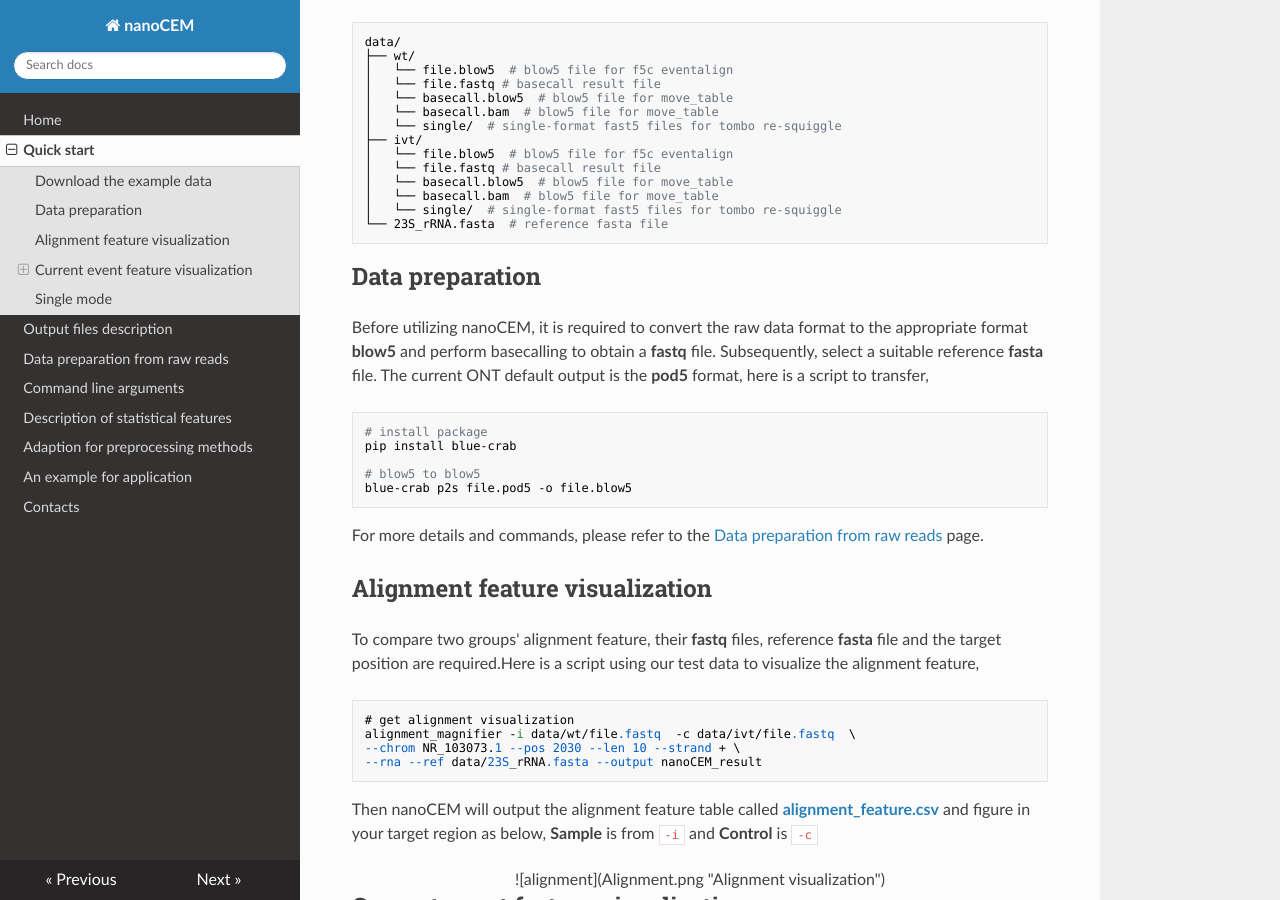
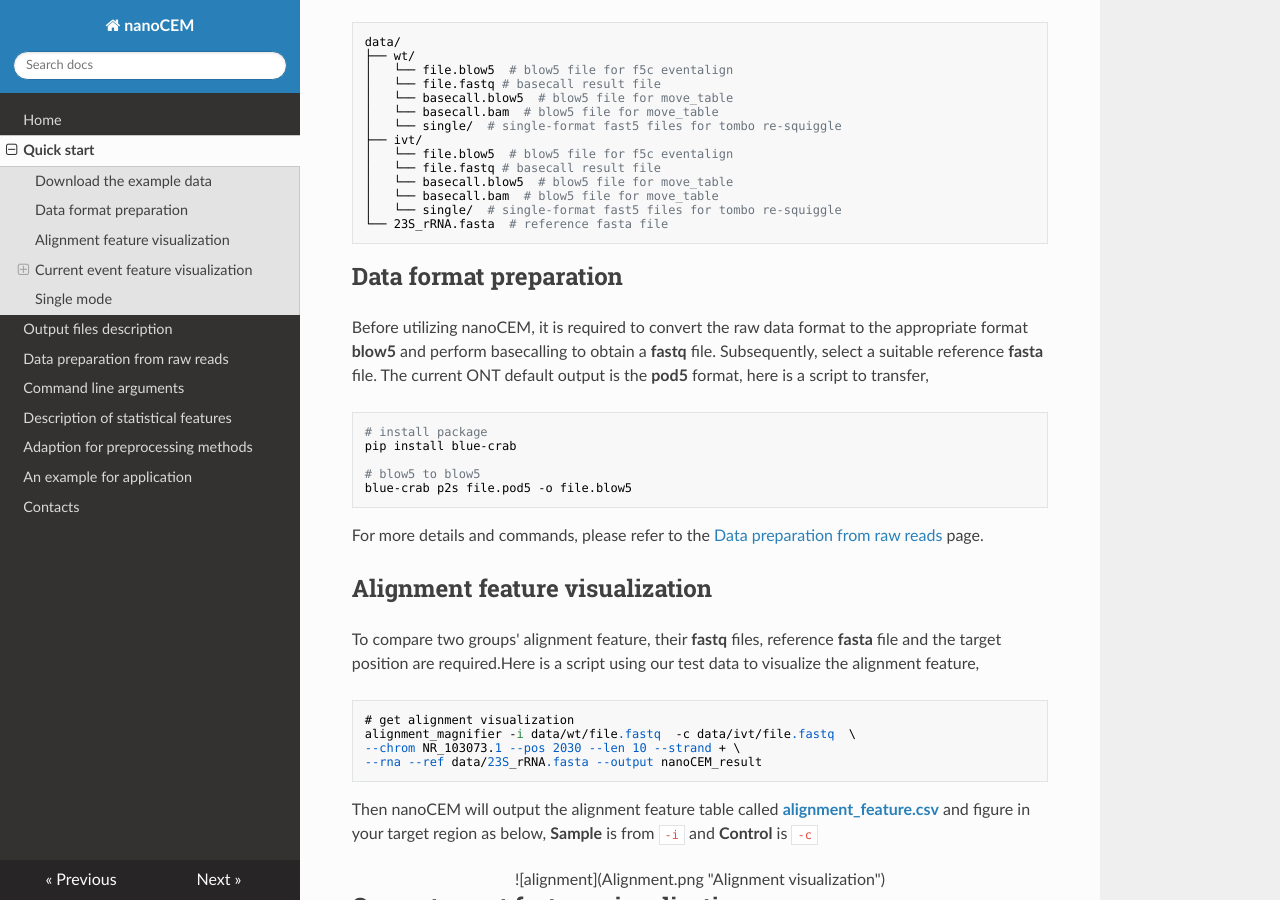
Before and after one commit to lrslab/nanoCEM, an MkDocs documentation site: the page built from docs/tutorials.md, in a window 1280 px wide and 900 px high, scrolled down 440 px. Built offline with MkDocs 1.6.1, drawn with Linux system fonts in a browser that asks for light colours; nearby versions of some CDN libraries.

Commit message:
update docs

```diff
--- a/docs/tutorials.md
+++ b/docs/tutorials.md
@@ -27,7 +27,7 @@ The path to the downloaded data is as follows:
     │   └── single/  # single-format fast5 files for tombo re-squiggle
     └── 23S_rRNA.fasta  # reference fasta file
 
-## Data preparation
+## Data format preparation
 
 [comment]: <> (Before utilizing NanoCEM, it is required to convert the raw data format to the appropriate format &#40;single-format `fast5`)
 
```
